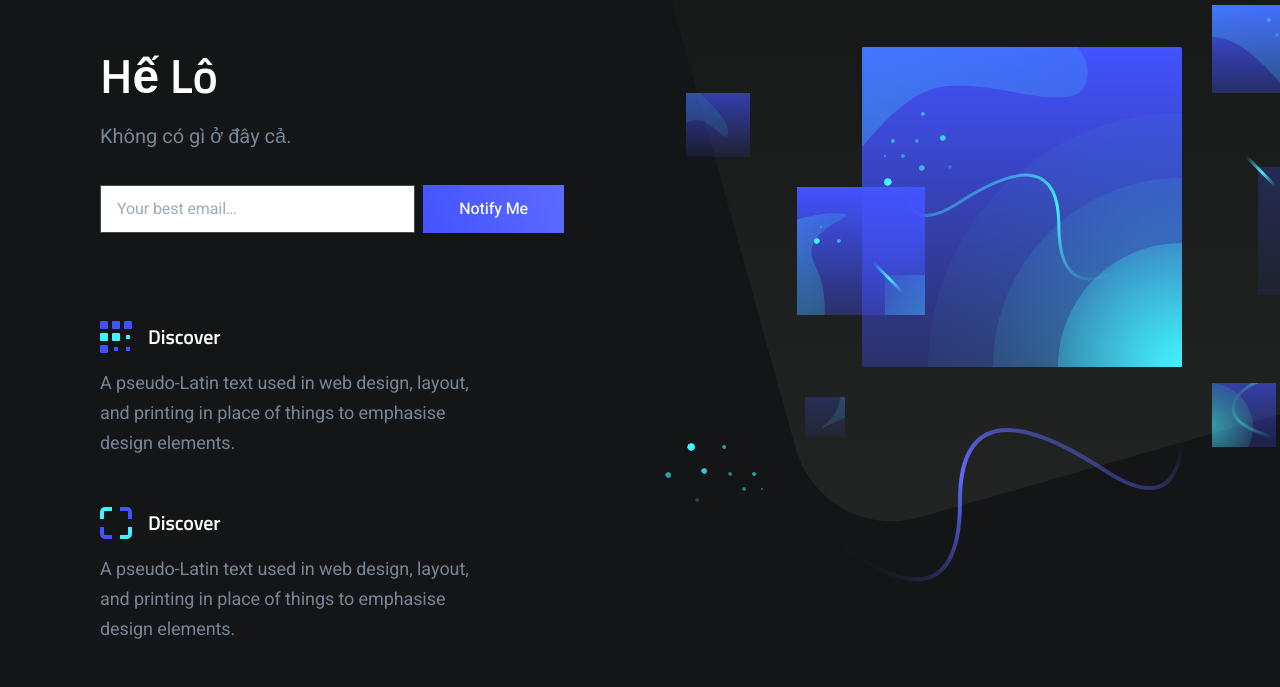
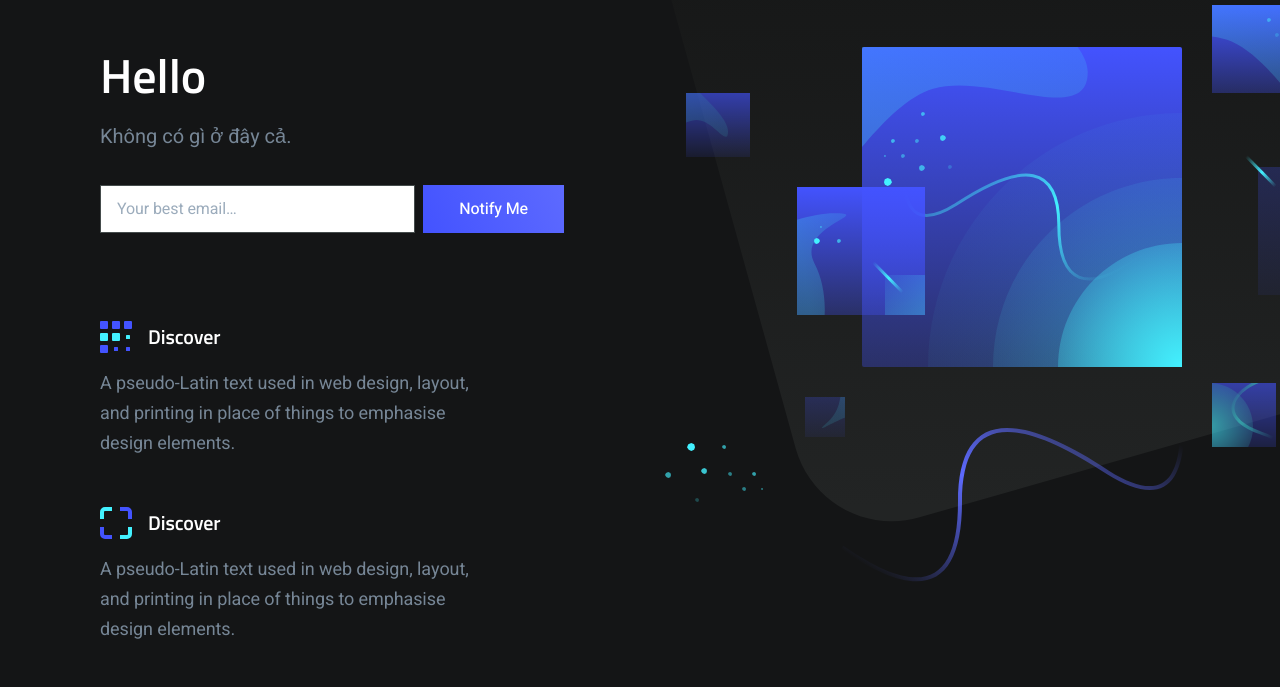
Before and after one commit to thanhssj1/web-test, a plain HTML site: page index.html in a window 1280 px wide. Shown: the part 113-800 px from the top of the page. Drawn offline with nearby package versions, Linux system fonts and the light colour scheme.

Commit message:
Update index.html

```diff
--- a/index.html
+++ b/index.html
@@ -53,7 +53,7 @@
                 <div class="container">
                     <div class="hero-inner">
 						<div class="hero-copy">
-	                        <h1 class="hero-title mt-0 is-revealing">Hế Lô</h1>
+	                        <h1 class="hero-title mt-0 is-revealing">Hello</h1>
 	                        <p class="hero-paragraph is-revealing">Không có gì ở đây cả.</p>
 							<div class="hero-form field field-grouped is-revealing">
 	                            <div class="control control-expanded">
```
